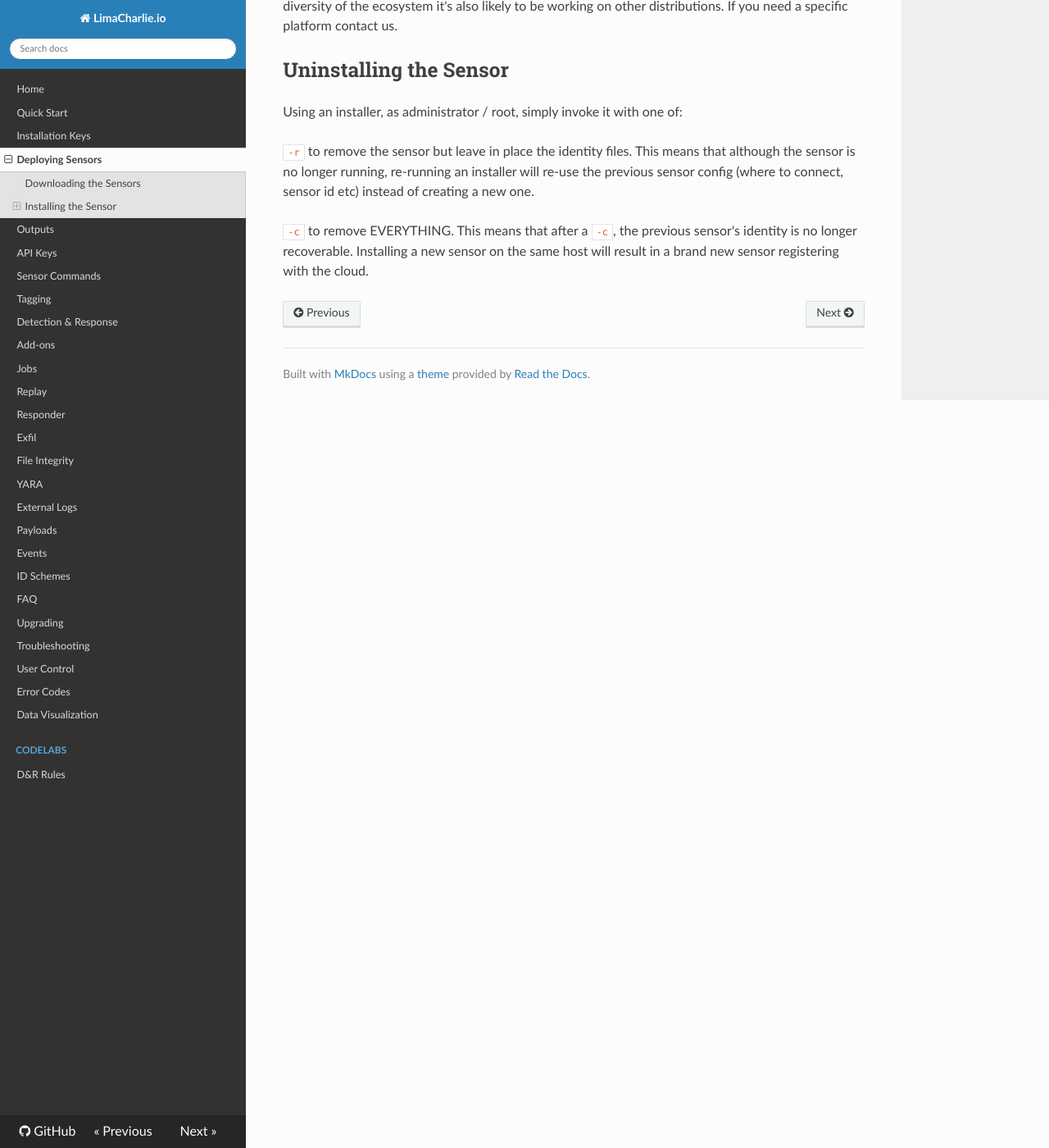
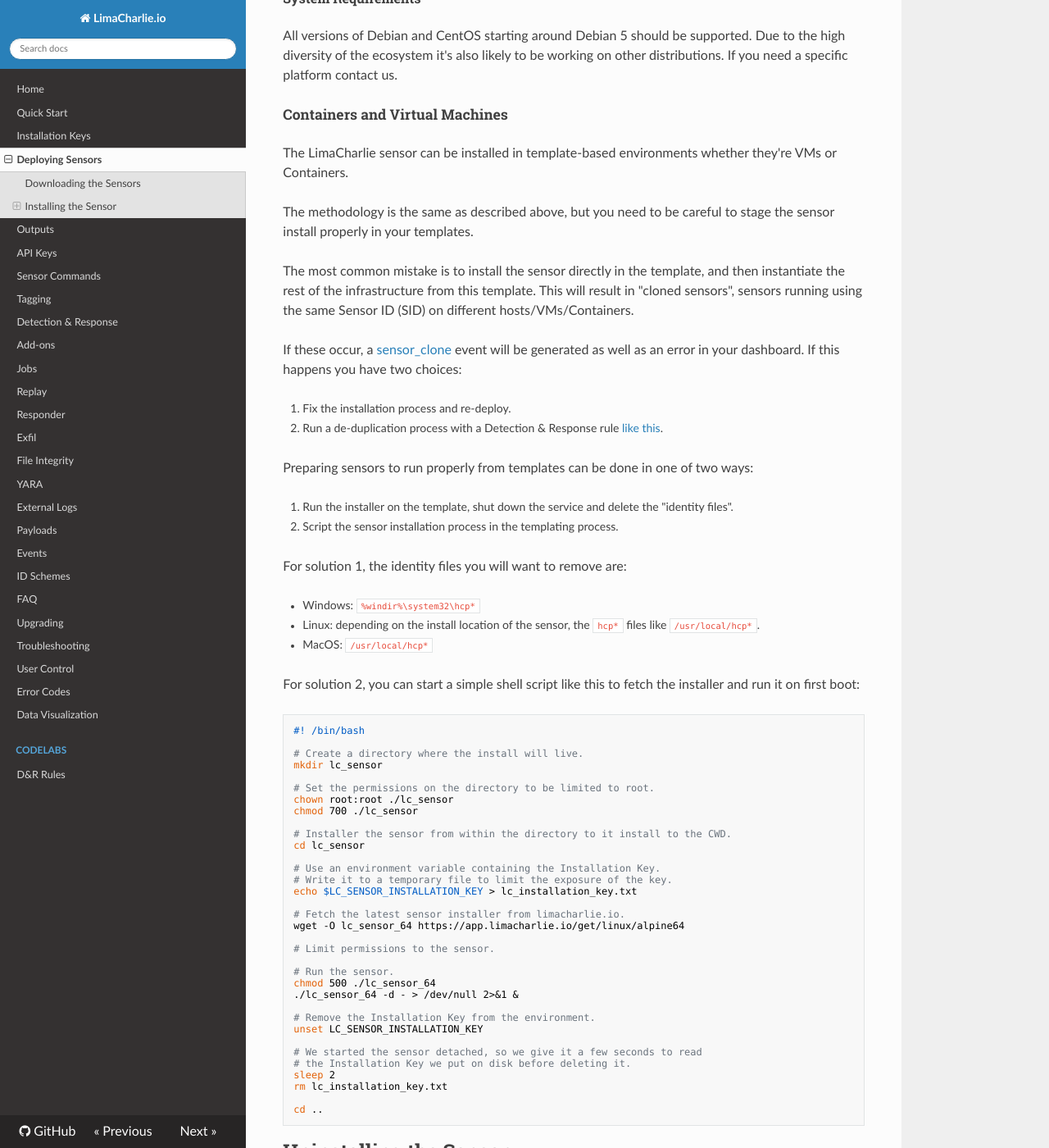
Before and after one commit to refractionPOINT/lce_doc, an MkDocs documentation site: the page built from docs/deploy_sensor.md, in a window 1280 px wide and 1400 px high, scrolled down 3131 px. Shown: the whole window at 82% size. Built offline with MkDocs 1.6.1, drawn with Linux system fonts in a browser that asks for light colours; nearby versions of some CDN libraries; old or Windows-style settings are respelled for this version of MkDocs; some of the changed text lies outside the part shown.

Commit message:
Adding installation instructions for VMs and Containers.

````diff
--- a/docs/deploy_sensor.md
+++ b/docs/deploy_sensor.md
@@ -22,6 +22,7 @@ For example:
 * https://app.limacharlie.io/get/windows/32 for the Windows 32 bit installer
 * https://app.limacharlie.io/get/windows/64 for the Windows 64 bit installer
 * https://app.limacharlie.io/get/linux/64 for the Linux 64 bit installer
+* https://app.limacharlie.io/get/linux/alpine64 for the Linux Apline 64 bit installer
 * https://app.limacharlie.io/get/mac/64 for the MacOS 64 bit installer
 
 ## Installing the Sensor
@@ -93,6 +94,70 @@ sudo ./lc_linux_installer.sh <PATH_TO_LC_SENSOR> <YOUR_INSTALLATION_KEY>
 All versions of Debian and CentOS starting around Debian 5 should be supported. Due to the high diversity of the ecosystem
 it's also likely to be working on other distributions. If you need a specific platform contact us.
 
+### Containers and Virtual Machines
+The LimaCharlie sensor can be installed in template-based environments whether they're VMs or Containers.
+
+The methodology is the same as described above, but you need to be careful to stage the sensor install properly in your templates.
+
+The most common mistake is to install the sensor directly in the template, and then instantiate the rest of the infrastructure
+from this template. This will result in "cloned sensors", sensors running using the same Sensor ID (SID) on different hosts/VMs/Containers.
+
+If these occur, a [sensor_clone](events.md#sensor_clone) event will be generated as well as an error in your dashboard. If this happens you
+have two choices:
+
+1. Fix the installation process and re-deploy.
+1. Run a de-duplication process with a Detection & Response rule [like this](dr.md#de-duplicate-cloned-sensors).
+
+Preparing sensors to run properly from templates can be done in one of two ways:
+
+1. Run the installer on the template, shut down the service and delete the "identity files".
+1. Script the sensor installation process in the templating process.
+
+For solution 1, the identity files you will want to remove are:
+
+* Windows: `%windir%\system32\hcp*`
+* Linux: depending on the install location of the sensor, the `hcp*` files like `/usr/local/hcp*`.
+* MacOS: `/usr/local/hcp*`
+
+For solution 2, you can start a simple shell script like this to fetch the installer and run it on first boot:
+
+```bash
+#! /bin/bash
+
+# Create a directory where the install will live.
+mkdir lc_sensor
+
+# Set the permissions on the directory to be limited to root.
+chown root:root ./lc_sensor
+chmod 700 ./lc_sensor
+
+# Installer the sensor from within the directory to it install to the CWD.
+cd lc_sensor
+
+# Use an environment variable containing the Installation Key.
+# Write it to a temporary file to limit the exposure of the key.
+echo $LC_SENSOR_INSTALLATION_KEY > lc_installation_key.txt
+
+# Fetch the latest sensor installer from limacharlie.io.
+wget -O lc_sensor_64 https://app.limacharlie.io/get/linux/alpine64
+
+# Limit permissions to the sensor.
+
+# Run the sensor.
+chmod 500 ./lc_sensor_64
+./lc_sensor_64 -d - > /dev/null 2>&1 &
+
+# Remove the Installation Key from the environment.
+unset LC_SENSOR_INSTALLATION_KEY
+
+# We started the sensor detached, so we give it a few seconds to read
+# the Installation Key we put on disk before deleting it.
+sleep 2
+rm lc_installation_key.txt
+
+cd ..
+```
+
 # Uninstalling the Sensor
 Using an installer, as administrator / root, simply invoke it with one of:
 
````
